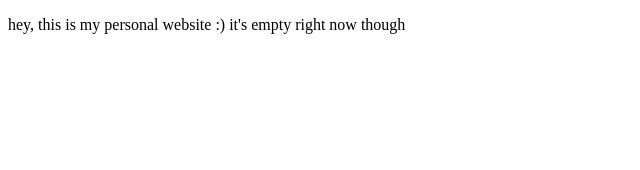
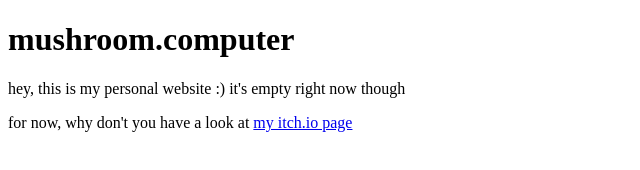
Before and after one commit to 04meji/mushroom.computer, a plain HTML site: page index.html in a window 1280 px wide. Shown: the whole page, without its empty margins (0-640 px from the left). Drawn offline with Linux system fonts and the light colour scheme.

Commit message:
wip text

```diff
--- a/index.html
+++ b/index.html
@@ -2,11 +2,13 @@
 <html>
 
 <head>
-    <title>mushroom.computer</title>
+    <title>04meji</title>
 </head>
 
 <body>
+    <h1>mushroom.computer</h1>
     <p>hey, this is my personal website :) it's empty right now though</p>
+    <p>for now, why don't you have a look at <a href="https://04meji.itch.io">my itch.io page</a></p>
 </body>
 
 </html>
```
